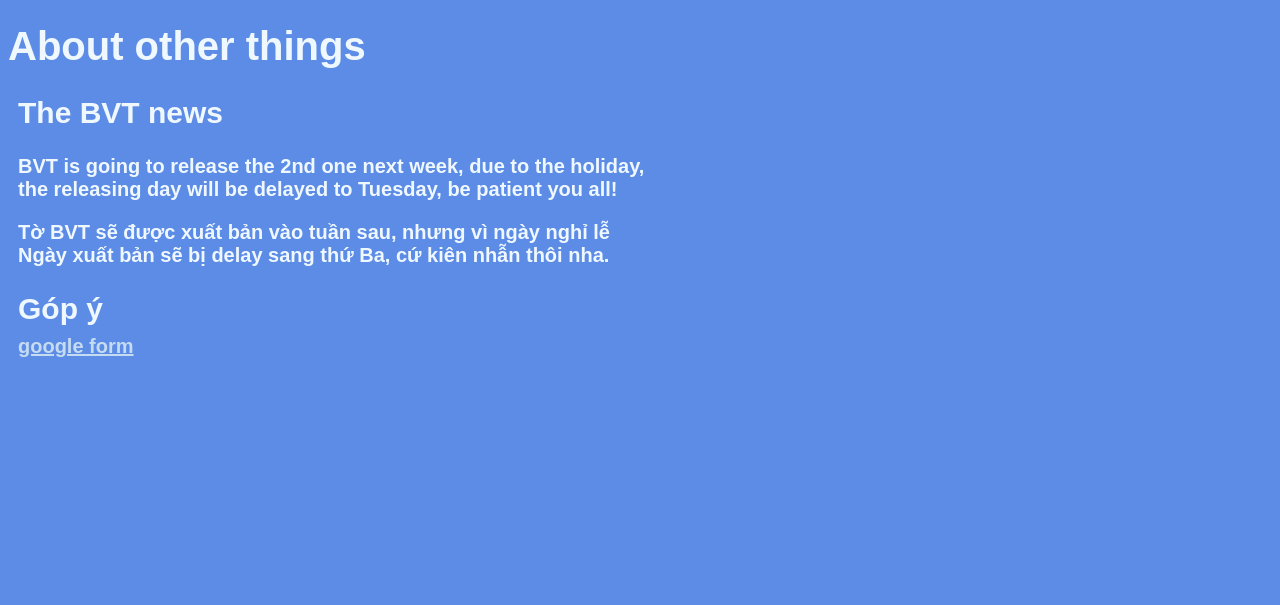
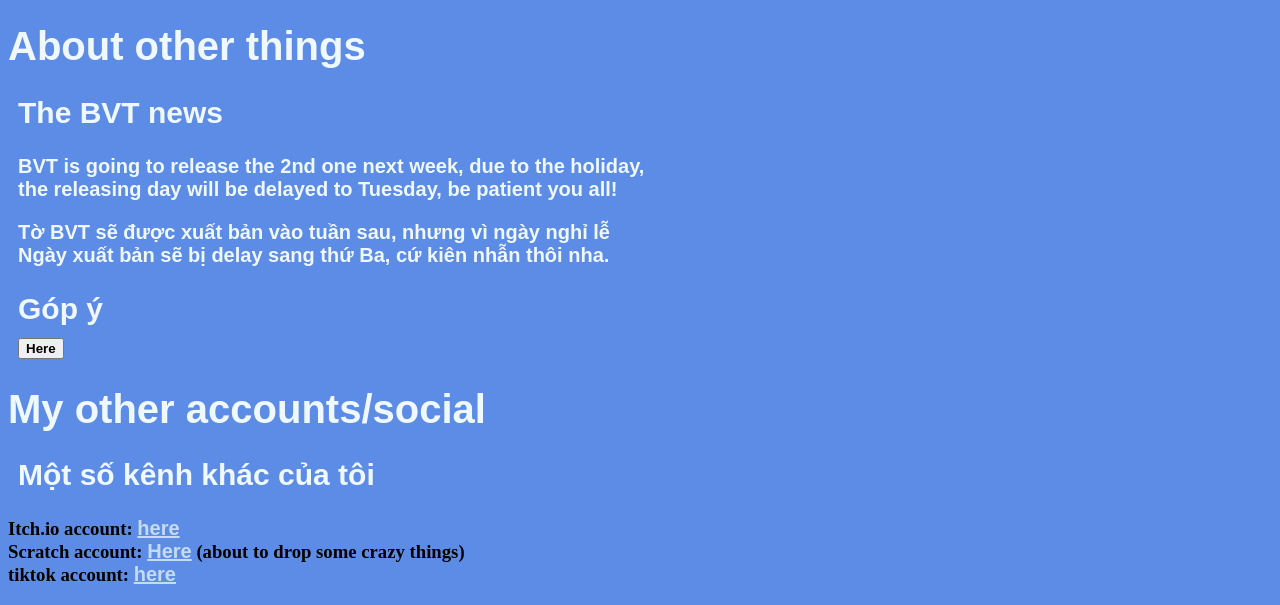
Before and after one commit to quocviet12lc-web/Vietreal69, a plain HTML site: page index.html in a window 1280 px wide. Shown: the part 389-994 px from the top of the page. Before the commit the page ends 800 px from the top, so only its background shows below. Drawn offline with Linux system fonts and the light colour scheme; a web font is replaced by a local one.

Commit message:
Update index.html

```diff
--- a/index.html
+++ b/index.html
@@ -26,7 +26,14 @@
         Ngày xuất bản sẽ bị delay sang thứ Ba, cứ kiên nhẫn thôi nha. </strong> </p>
 
      <h2> Góp ý <br>
-   <a href="https://docs.google.com/forms/d/e/1FAIpQLScWovaFfoWRSgvB0ZeSEPNpNc2IcPg3PFLBgQ6YwKaj4E8fow/viewform?usp=header"> google form </a></h2>
+   <a href="https://docs.google.com/forms/d/e/1FAIpQLScWovaFfoWRSgvB0ZeSEPNpNc2IcPg3PFLBgQ6YwKaj4E8fow/viewform?usp=header"
+     > <button><strong>Here</strong></button> </a></h2>
+     <h1>My other accounts/social <br>  <h2>Một số kênh khác của tôi</h2></h1>
+     <h3>
+      Itch.io account: <a href="https://vietisreal.itch.io/">here</a> <br>
+      Scratch account: <a href="https://scratch.mit.edu/users/viet2bkd/">Here</a> (about to drop some crazy things) <br>
+      tiktok account:  <a href="https://www.tiktok.com/@vietisreal">here</a>
+     </h3>
    </div>
 </body>
 </html>
```
